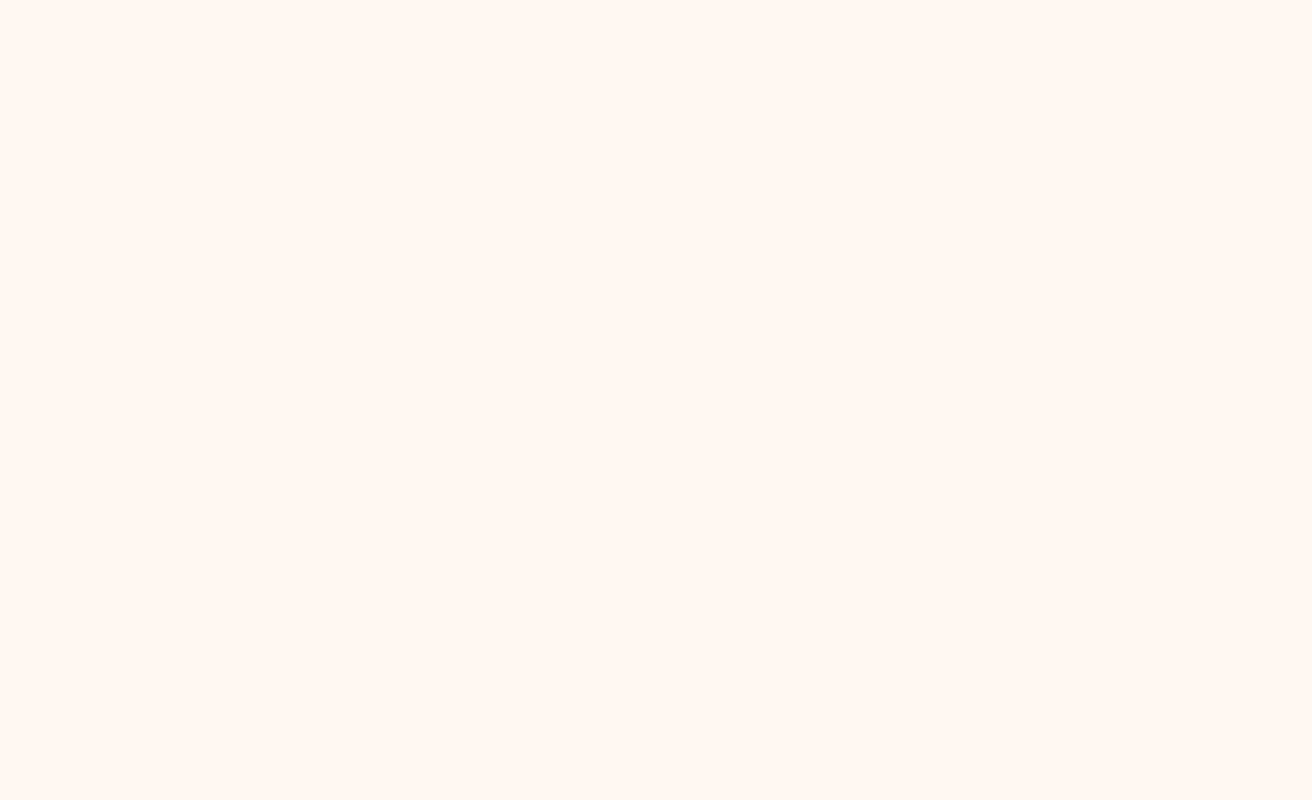
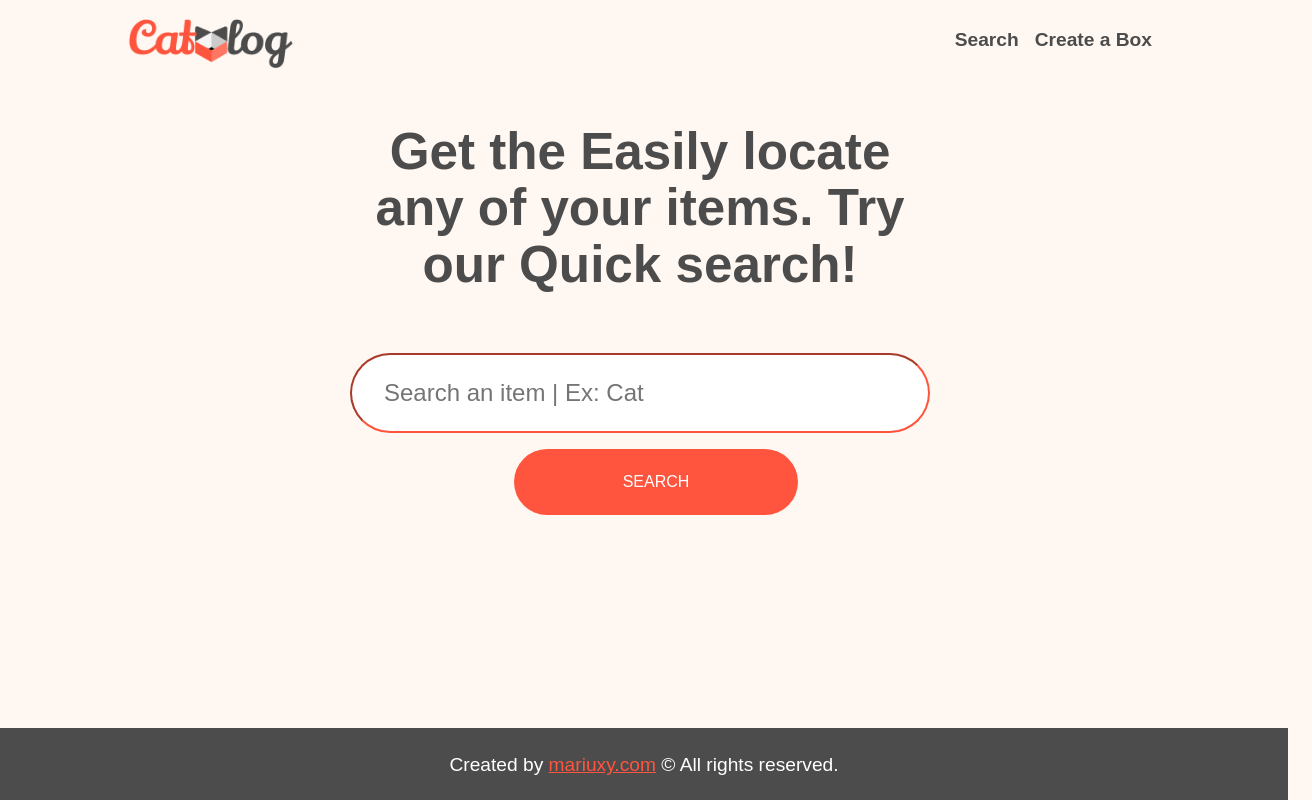
Before and after one commit to cat-a-log/FrontEnd, a React (Vite) app: page /search in a window 1280 px wide. Before the commit this address had no page. Shown: the whole page, 1312 px wide, since content can reach past the window. Built offline with nearby package versions, Linux system fonts and the light colour scheme.

Commit message:
create component box container and box section

```diff
--- a/src/application/Router.jsx
+++ b/src/application/Router.jsx
@@ -3,6 +3,7 @@ import App from "../App"
 import Login from "../pages/Login"
 import Signup from "../pages/Signup"
 import Home from "../pages/Home"
+import Search from "../pages/Search"
 
 
 function Router() {
@@ -13,6 +14,7 @@ function Router() {
                 <Route path="/login" element={<Login />} />
                 <Route path="/signup" element={<Signup />} />
                 <Route path="/home" element={<Home />} />
+                <Route path="/search" element={<Search />} />
             </Routes>
 
         </BrowserRouter>
--- /dev/null
+++ b/src/components/Box/box.css
@@ -0,0 +1,35 @@
+table{
+
+    background-color: var(--boxcontainer1-color);
+    width: 15%;
+    border-radius: 20px;
+    padding: 1%;
+
+}
+
+
+
+.square {
+  background-color: rgba(255, 255, 255, 0.3);
+
+
+   height: 10%;
+   border-radius: 20px;;
+
+}
+.empty-space {
+   width: 80%;
+   height: 20px;
+}
+
+
+.box-name{
+    color: var(--white);
+}
+.location {
+    /* display: flex;
+    flex-direction: column; */
+   font-weight: lighter;
+   color: var(--white);
+
+}
--- /dev/null
+++ b/src/components/Box/index.jsx
@@ -0,0 +1,26 @@
+import './box.css'
+
+function Box() {
+
+   return (
+
+    <table>
+      <thead>
+        <tr>
+          <td className= "square"></td>
+          <td className= "empty-space"></td>
+        </tr>
+      </thead>
+      <tbody>
+        <tr>
+          <th className= "box-name"colSpan="2">Box Name</th>
+        </tr>
+         <tr>
+          <th className= "location" colSpan="2">Location</th>
+        </tr>
+      </tbody>
+    </table>
+   )
+
+}
+export default Box
--- a/src/components/Footer/footer.css
+++ b/src/components/Footer/footer.css
@@ -7,14 +7,17 @@ footer {
   bottom: 0;      /* Lo pega a la parte inferior */
   left: 0;        /* Lo extiende desde el borde izquierdo */
   width: 100%;    /* Lo extiende a todo el ancho */
+
 }
 
 .footer-text{
   color: white;
+
 }
 
 a {
     color: var(--main-color);
+    font-size: 1.2rem;
 }
 
 /* Media query para pantallas más pequeñas */
--- a/src/index.css
+++ b/src/index.css
@@ -6,6 +6,10 @@
   --mouseover-color: #FF7663;
   --onclick-color: #FF7360;
   --background-color: #FFF8F2;
+  --boxcontainer1-color: #70D0DC;
+  --boxcontainer2-color: #7562E0;
+  --boxcontainer3-color: #FA865F;
+  --white: #ffffff;
   background-color: var(--background-color);
 }
 
--- /dev/null
+++ b/src/pages/Search.jsx
@@ -0,0 +1,30 @@
+
+import Header from '../components/Header';
+import { SearchButton } from '../components/Button';
+import Footer from '../components/Footer';
+import SearchBar from '../components/SearchBar';
+import TitleHome from '../components/Titles/titleHome';
+import Box from '../components/Box';
+
+
+function Search() {
+
+  const handleSearchButton=() => console.log('clickSearch')
+  return (
+
+      <div className='container'>
+       <Header/>
+       <TitleHome/>
+       <SearchBar/>
+       <div className='button'>
+       <SearchButton onClick={handleSearchButton}/>
+       </div>
+
+       <Footer/>
+      </div>
+
+
+  );
+}
+
+export default Search;
```
Also changed, not shown: src/components/Box-section/boxSection.css (added, +8 -0 lines), src/components/Box-section/index.jsx (added, +15 -0 lines).
